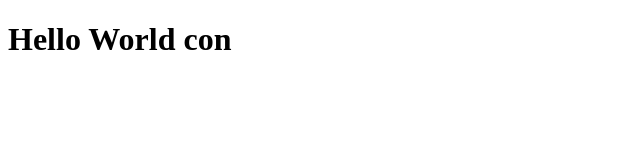
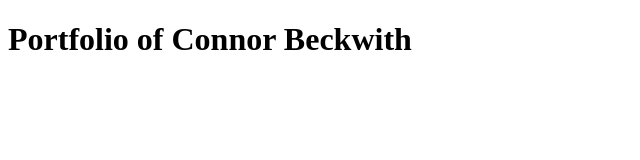
Before and after one commit to cabeckwith/portfolio, a plain HTML site: page index.html in a window 1280 px wide. Shown: the whole page, without its empty margins (0-640 px from the left). Drawn offline with Linux system fonts and the light colour scheme.

Commit message:
changed h1

```diff
--- a/index.html
+++ b/index.html
@@ -1,6 +1,6 @@
 <!DOCTYPE html>
 <html>
 <body>
-  <h1>Hello World con</h1>
+  <h1>Portfolio of Connor Beckwith</h1>
 </body>
 </html>
```
